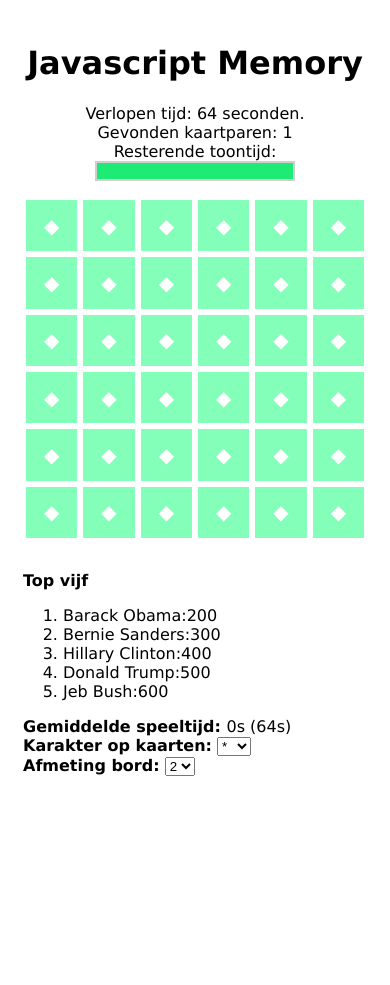
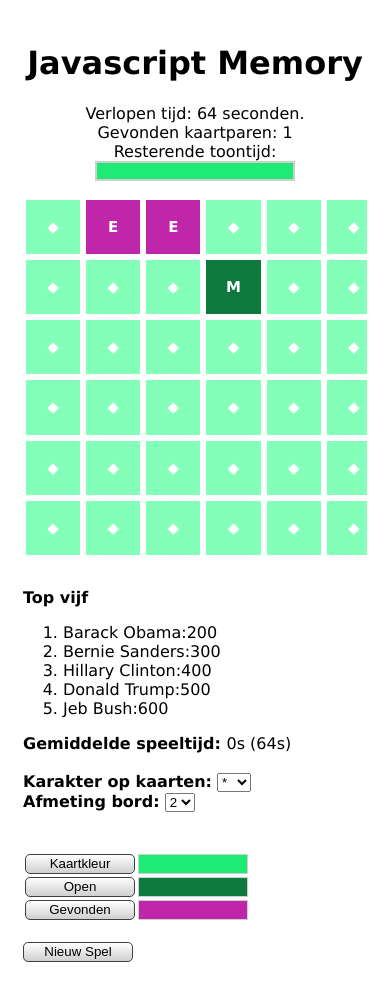
Before and after one commit to Alphalisk/WebtechIII, a PHP site: page /Memory.html in a window 390 px wide. Before the commit the page ends 776 px from the top, so only its background shows below. Run offline with PHP 8.4, Linux system fonts and the light colour scheme.

Commit message:
Maak memory bord responsive.

```diff
--- a/MemoryWeek1/Memory.html
+++ b/MemoryWeek1/Memory.html
@@ -13,7 +13,7 @@
     </head>
     <body>
         <div class="row">
-            <div class="col-8">
+            <div class="col-8 center">
                 <div>
                     <h1 class="center">Javascript Memory</h1>
                     <p class="center">
@@ -23,18 +23,17 @@
                         <button class="toontijd"></button>
                     </p>
                 </div>
-
                 <div class="grid-container">
+                    <div class="grid-item">◆</div>
+                    <div class="grid-item gevonden">E</div>
+                    <div class="grid-item gevonden">E</div>
                     <div class="grid-item">◆</div>
                     <div class="grid-item">◆</div>
                     <div class="grid-item">◆</div>
                     <div class="grid-item">◆</div>
                     <div class="grid-item">◆</div>
                     <div class="grid-item">◆</div>
-                    <div class="grid-item">◆</div>
-                    <div class="grid-item">◆</div>
-                    <div class="grid-item">◆</div>
-                    <div class="grid-item">◆</div>
+                    <div class="grid-item open">M</div>
                     <div class="grid-item">◆</div>
                     <div class="grid-item">◆</div>
                     <div class="grid-item">◆</div>
@@ -74,7 +73,7 @@
                     <li>Jeb Bush:600</li>
                 </ol>
                 <b>Gemiddelde speeltijd: </b>0s (64s)
-                <br>
+                <br><br>
                 <label for="karakter"><b>Karakter op kaarten:</b></label>
                 <select name="karakter" id="karakter">
                 <option value="*">*</option>
@@ -89,8 +88,24 @@
                 <option value="6">6</option>
                 <option value="8">8</option>
                 </select><br>
+                <div class="whitespace"></div>
+                <table>
+                    <tr>
+                        <td><button class="kleurselectie">Kaartkleur</button></td>
+                        <td><button class="kleurweergave1"></button></td>
+                    </tr>
+                    <tr>
+                        <td><button class="kleurselectie">Open</button></td>
+                        <td><button class="kleurweergave2"></button></td>
+                    </tr>
+                    <tr>
+                        <td><button class="kleurselectie">Gevonden</button></td>
+                        <td><button class="kleurweergave3"></button></td>
+                    </tr>
+                </table>
+                <div class="whitespace-sm"></div>
+                <td><button class="kleurselectie">Nieuw Spel</button></td>
             </div>
-
         </div>
     </body>
 </html>
--- a/MemoryWeek1/styles.css
+++ b/MemoryWeek1/styles.css
@@ -1,7 +1,10 @@
 :root {
     --buttongreen: #1deb76;
+    --buttondarkgreen: #0d793c;
+    --buttonpurple: #c026a9;
     --bordergray: rgb(207, 207, 207);
     --memoryboxgreen: #84ffb9;
+    --borderblack: rgb(63, 63, 63);
     --blue: #1e90ff;
     --white: #ffffff;
 }
@@ -29,6 +32,13 @@
 [class*="col-"] {
     width: 100%;
 }
+.whitespace {
+    padding: 20px;
+}
+
+.whitespace-sm {
+    padding: 10px;
+}
 
 /* For desktop: */
 @media only screen and (min-width: 768px) {
@@ -48,6 +58,14 @@
     .sidebar {
         padding-top: 200px;
     }
+
+    .whitespace {
+        padding: 60px;
+    }
+
+    .whitespace-sm {
+        padding: 30px;
+    }
 }
 
 .center {
@@ -64,13 +82,14 @@
 
 .grid-container {
     display: grid;
+    max-width: 500px;
     grid-template-columns: auto auto auto auto auto auto;
     background-color: var(--memoryboxgreen);
 }
 
 .grid-item {
     border: 3px solid var(--white);
-    font-size: 20px;
+    font-size: 15px;
     font-weight: bold;
     color:var(--white);
     display: flex;
@@ -78,3 +97,57 @@
     align-items: center;
     aspect-ratio: 1;
 }
+
+.open {
+    background-color: var(--buttondarkgreen);
+}
+
+.gevonden {
+    background-color: var(--buttonpurple);
+}
+
+.kleurselectie {
+    background: linear-gradient(to bottom,var(--white), var(--bordergray));
+    border: 1px var(--borderblack) solid;
+    width: 110px;
+    height: 20px;
+    text-align: center;
+
+    border-radius: 5px;
+}
+
+.kleurweergave1 {
+    background-color: var(--buttongreen);
+    border: 1px solid var(--bordergray);
+    width: 110px;
+    height: 20px;
+    text-align: center;
+
+}
+
+.kleurweergave2 {
+    background-color: var(--buttondarkgreen);
+    border: 1px solid var(--bordergray);
+    width: 110px;
+    height: 20px;
+    text-align: center;
+
+}
+
+.kleurweergave3 {
+    background-color: var(--buttonpurple);
+    border: 1px solid var(--bordergray);
+    width: 110px;
+    height: 20px;
+    text-align: center;
+
+}
+
+table {
+border-spacing: 1px;
+}
+
+/* td {
+    padding-bottom: 0.001px;
+    padding-right: 0.001px;
+} */
```
Lines whose indentation alone changed are shown as unchanged.
